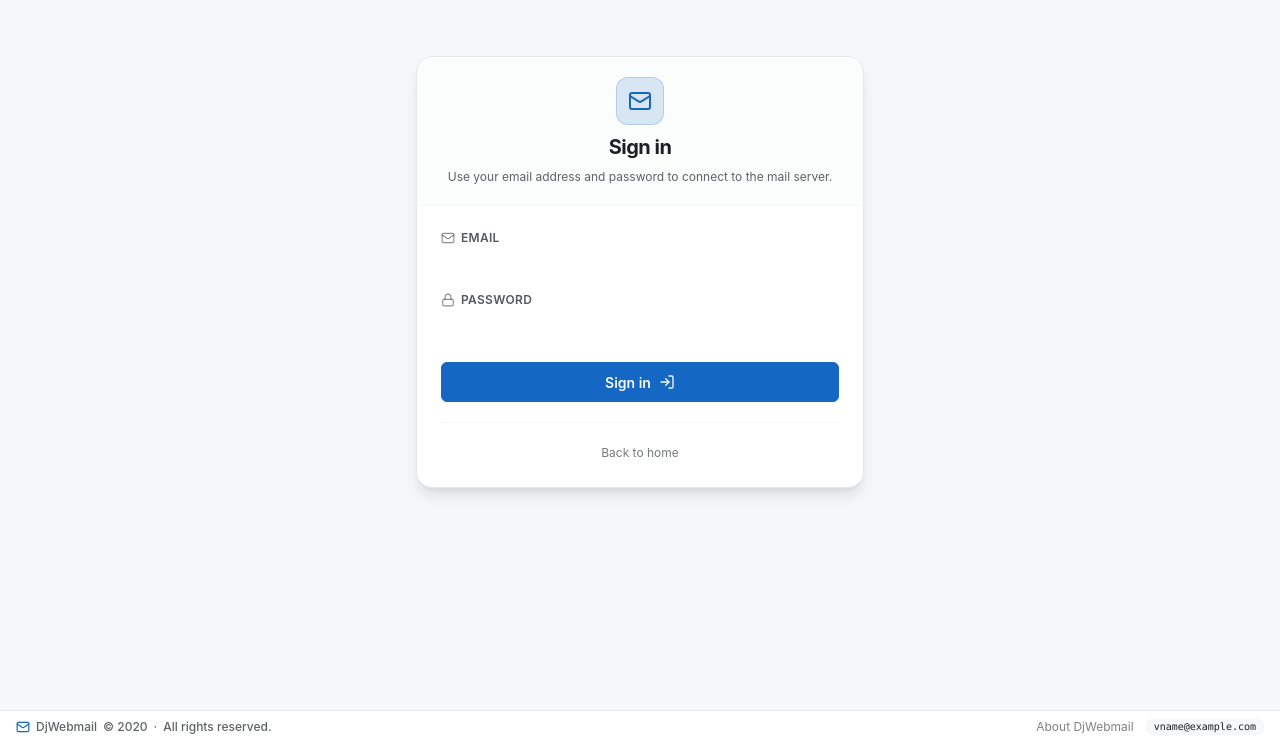
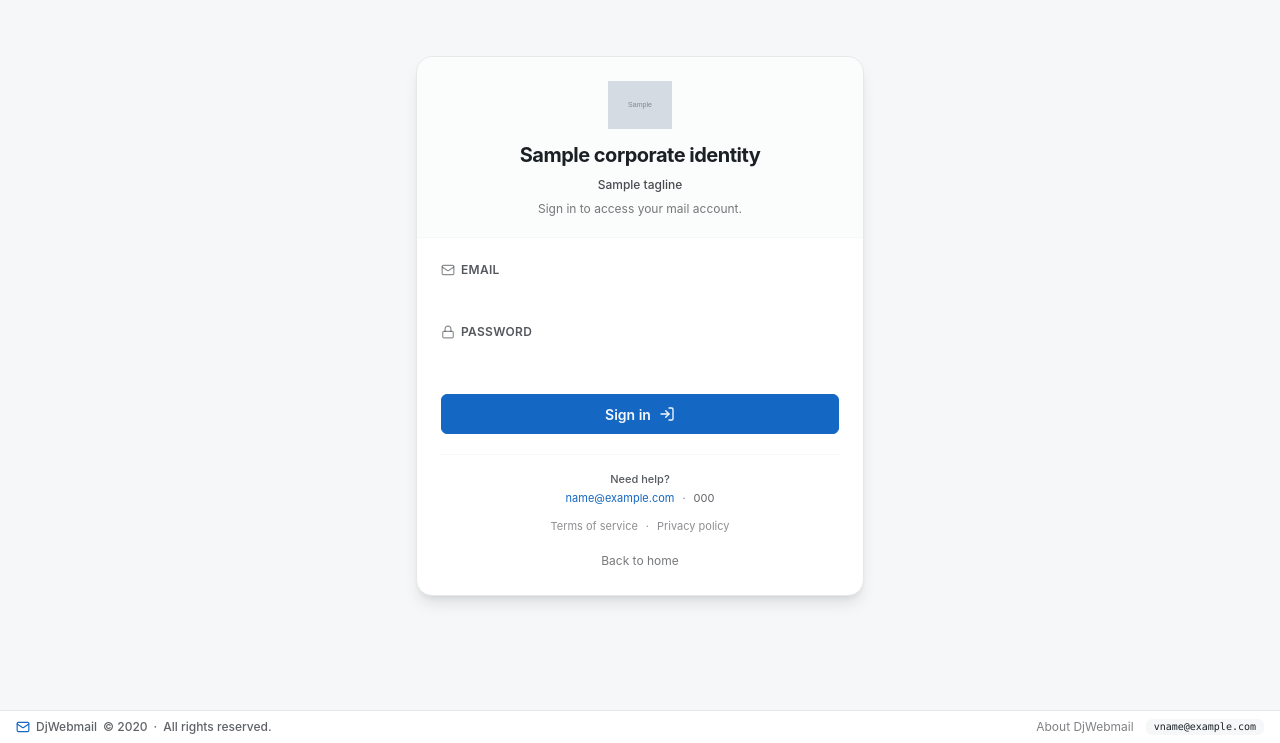
Before and after one commit to fquivera/djwebmail, a Django app: template templates/accounts/login.html in a window 1280 px wide. Shown: the part 57-800 px from the top of the page. Run offline with Django 5.2, Linux system fonts and the light colour scheme; the template is opened without the code that fills it: most values are stand-ins (such as "Sample title", 1, 10 or a date in 2020); grey boxes marked "Sample" are stand-in pictures; form fields are guessed from the names that the template uses; some libraries are stand-ins or nearby versions.

Commit message:
feat(accounts): render corporate identity on login page

```diff
--- a/templates/accounts/login.html
+++ b/templates/accounts/login.html
@@ -1,23 +1,54 @@
 {% extends "base.html" %}
 {% load i18n %}
 
-{% block title %}{% translate "Sign in" %}{% endblock %}
+{% block title %}
+  {% if corporate_identity.organization_name %}
+    {% translate "Sign in" %} — {{ corporate_identity.organization_name }}
+  {% else %}
+    {% translate "Sign in" %} — DjWebmail
+  {% endif %}
+{% endblock %}
 
 {% block content %}
   <section class="flex flex-1 items-center justify-center px-4 py-8 overflow-y-auto">
     <div class="w-full max-w-md">
       <div class="rounded-2xl border border-base-300 bg-base-100 shadow-lg overflow-hidden">
         <div class="border-b border-base-200 bg-base-200/40 px-6 py-5 text-center space-y-2">
+          {% if corporate_identity.effective_logo_light_url %}
+            <div class="flex justify-center py-1">
+              <img
+                src="{{ corporate_identity.effective_logo_light_url }}"
+                alt="{{ corporate_identity.organization_name|default:'Logo' }}"
+                class="h-12 max-w-48 object-contain"
+              >
+            </div>
+          {% else %}
             <div class="mx-auto flex size-12 items-center justify-center rounded-xl bg-primary/15 text-primary border border-primary/20">
               <svg class="size-6" viewBox="0 0 24 24" fill="none" stroke="currentColor" stroke-width="2" stroke-linecap="round" stroke-linejoin="round" aria-hidden="true">
                 <rect width="20" height="16" x="2" y="4" rx="2"></rect>
                 <path d="m22 7-8.97 5.7a1.94 1.94 0 0 1-2.06 0L2 7"></path>
               </svg>
             </div>
+          {% endif %}
+
+          {% if corporate_identity.organization_name %}
+            <h1 class="text-xl font-bold tracking-tight text-base-content">
+              {{ corporate_identity.organization_name }}
+            </h1>
+            {% if corporate_identity.tagline %}
+              <p class="text-xs font-medium text-base-content/80">
+                {{ corporate_identity.tagline }}
+              </p>
+            {% endif %}
+            <p class="text-xs text-base-content/60">
+              {% translate "Sign in to access your mail account." %}
+            </p>
+          {% else %}
             <h1 class="text-xl font-bold tracking-tight text-base-content">{% translate "Sign in" %}</h1>
             <p class="text-xs text-base-content/70">
               {% translate "Use your email address and password to connect to the mail server." %}
             </p>
+          {% endif %}
         </div>
 
         <div class="p-6 space-y-5">
@@ -69,7 +100,41 @@
             </button>
           </form>
 
-          <div class="border-t border-base-200 pt-4 text-center">
+          <div class="border-t border-base-200 pt-4 space-y-3 text-center">
+            {% if corporate_identity.support_email or corporate_identity.support_phone %}
+              <div class="text-[11px] text-base-content/60 space-y-0.5">
+                <p class="font-medium text-base-content/75">{% translate "Need help?" %}</p>
+                <div class="flex flex-wrap items-center justify-center gap-2">
+                  {% if corporate_identity.support_email %}
+                    <a href="mailto:{{ corporate_identity.support_email }}" class="link link-hover text-primary">
+                      {{ corporate_identity.support_email }}
+                    </a>
+                  {% endif %}
+                  {% if corporate_identity.support_email and corporate_identity.support_phone %}&middot;{% endif %}
+                  {% if corporate_identity.support_phone %}
+                    <span class="text-base-content/70">{{ corporate_identity.support_phone }}</span>
+                  {% endif %}
+                </div>
+              </div>
+            {% endif %}
+
+            {% if corporate_identity.terms_url or corporate_identity.privacy_url %}
+              <div class="flex items-center justify-center gap-2 text-[11px] text-base-content/50">
+                {% if corporate_identity.terms_url %}
+                  <a href="{{ corporate_identity.terms_url }}" target="_blank" rel="noopener noreferrer" class="link link-hover">
+                    {% translate "Terms of service" %}
+                  </a>
+                {% endif %}
+                {% if corporate_identity.terms_url and corporate_identity.privacy_url %}&middot;{% endif %}
+                {% if corporate_identity.privacy_url %}
+                  <a href="{{ corporate_identity.privacy_url }}" target="_blank" rel="noopener noreferrer" class="link link-hover">
+                    {% translate "Privacy policy" %}
+                  </a>
+                {% endif %}
+              </div>
+            {% endif %}
+
+            <div>
               <a class="link link-hover text-xs text-base-content/60 hover:text-base-content" href="{% url 'home' %}">
                 {% translate "Back to home" %}
               </a>
@@ -77,5 +142,6 @@
           </div>
         </div>
       </div>
+    </div>
   </section>
 {% endblock %}
```
Also changed, not shown: apps/accounts/tests/test_login.py (+19 -0 lines), locale/es/LC_MESSAGES/django.po, theme/static/css/dist/styles.css, 1 other file. Lines whose indentation alone changed are shown as unchanged.
